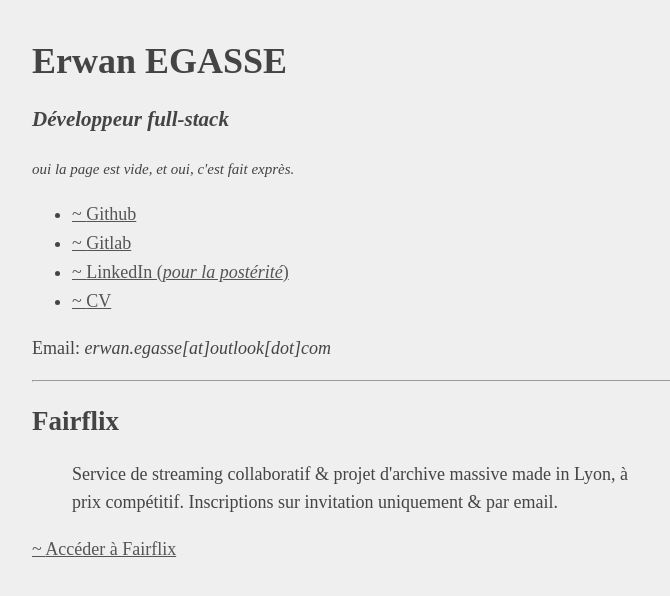
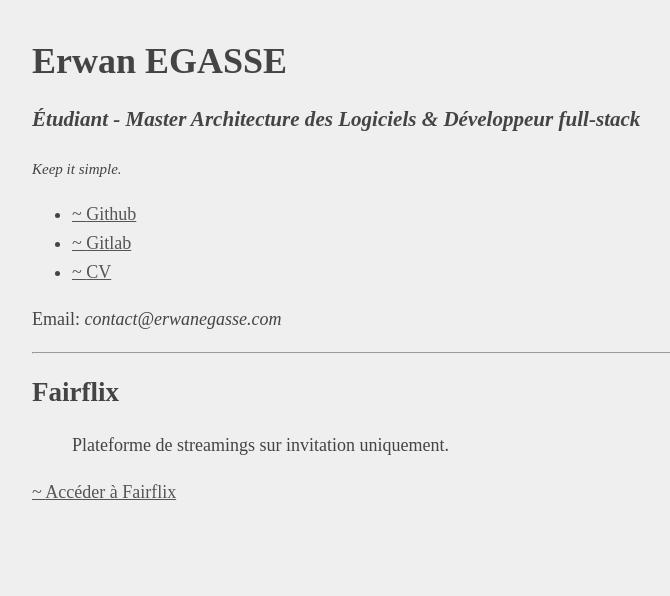
Before and after one commit to Sandai64/erwanegasse.com, a plain HTML site: page index.html in a window 1280 px wide. Shown: the whole page, without its empty margins (283-953 px from the left). Drawn offline with Linux system fonts and the light colour scheme.

Commit message:
update email

```diff
--- a/index.html
+++ b/index.html
@@ -16,22 +16,21 @@
 
 <body>
     <h1>Erwan EGASSE</h1>
-    <h3><i>Développeur full-stack</i></h3>
-    <p><small><i>oui la page est vide, et oui, c'est fait exprès.</i></small></p>
+    <h3><i>Étudiant - Master Architecture des Logiciels & Développeur full-stack</i></h3>
+    <p><small><i>Keep it simple.</i></small></p>
 
     <ul>
         <li><a href="https://github.com/Sandai64">Github</a></li>
         <li><a href="https://gitlab.com/erwan_egasse">Gitlab</a></li>
-        <li><a href="https://www.linkedin.com/in/erwan-egasse">LinkedIn (<i>pour la postérité</i>)</a></li>
         <li><a href="/assets/download/Resume.2024.Erwan.EGASSE.pdf">CV</a></li>
     </ul>
 
-    <p>Email: <i>erwan.egasse[at]outlook[dot]com</i></p>
+    <p>Email: <i>contact@erwanegasse.com</i></p>
 
     <hr>
 
     <h2>Fairflix</h2>
-    <blockquote>Service de streaming collaboratif & projet d'archive massive made in Lyon, à prix compétitif. Inscriptions sur invitation uniquement & par email.</blockquote>
+    <blockquote>Plateforme de streamings sur invitation uniquement.</blockquote>
     <a href="https://fairflix.io">Accéder à Fairflix</a>
 </body>
 
```
